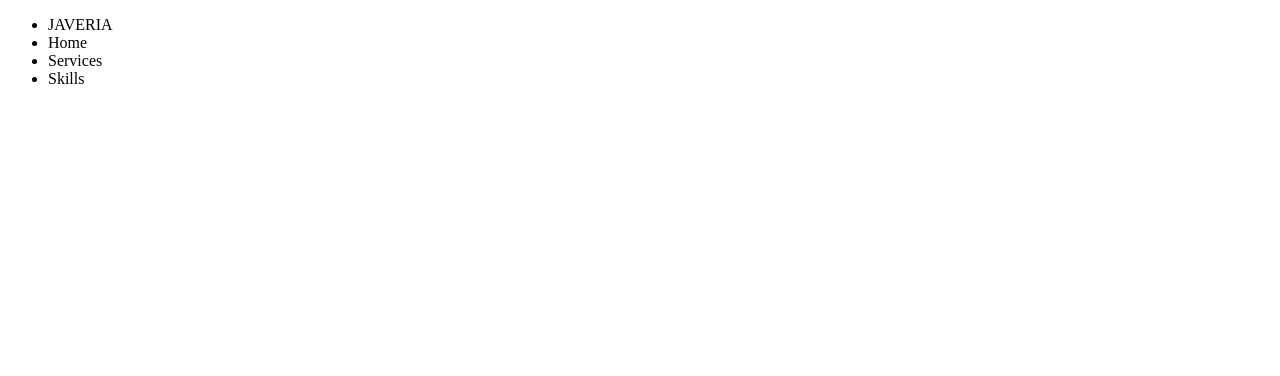
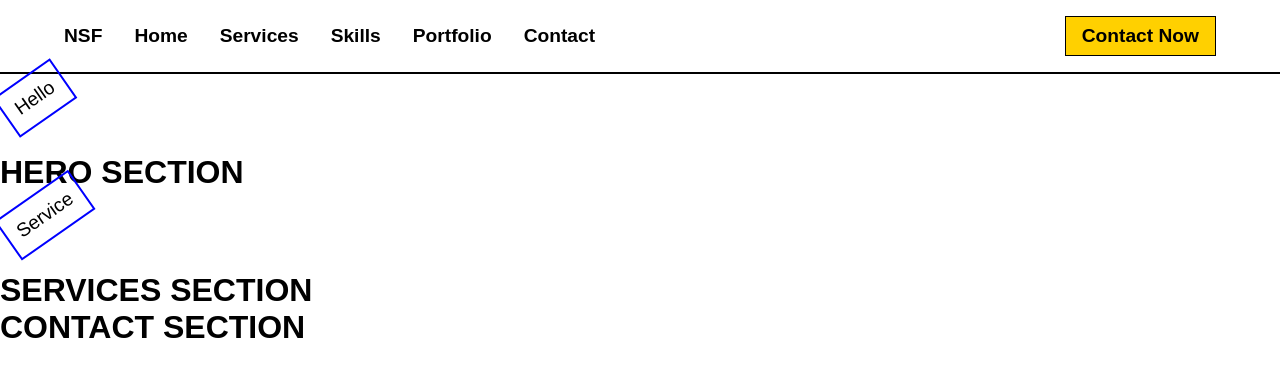
Before and after one commit to MuhammadZohaib28/nsfportfoliowebsitebatch9, a React (Vite) app: page / in a window 1280 px wide. Shown: the top 376 px of the page. Built offline with nearby package versions, Linux system fonts and the light colour scheme.

Commit message:
Components Created.

```diff
--- a/src/App.jsx
+++ b/src/App.jsx
@@ -1,11 +1,13 @@
 import React from "react";
 import Header from "./components/Header/Header";
+import HeroSection from "./components/HeroSection/HeroSection";
 
 const App = () => {
   return (
-    <div>
+    <>
       <Header />
-    </div>
+      <HeroSection />
+    </>
   );
 };
 
--- a/src/components/Header/Header.css
+++ b/src/components/Header/Header.css
@@ -0,0 +1,43 @@
+.header {
+  display: flex;
+  justify-content: space-between;
+  align-items: center;
+  padding: 1rem 4rem;
+  /* background: gainsboro; */
+  border-bottom: 2px solid black;
+}
+
+.header-items {
+  display: flex;
+  justify-content: space-between;
+  align-items: center;
+  gap: 2rem;
+  list-style: none;
+}
+
+.header-items li {
+  font-size: 1.2rem;
+  font-weight: bold;
+  cursor: pointer;
+}
+
+.header-items li:hover {
+  background-color: rgb(255, 208, 0);
+  padding: 0.4rem;
+  border-radius: 1rem;
+}
+
+
+.header-button{
+    font-size: 1.2rem;
+    padding: 0.5rem 1rem;
+    border: 1px solid black;
+    background-color: rgb(255, 208, 0);
+    font-weight: bold;
+}
+
+
+.header-button:hover{
+    background-color: black;
+    color: white;
+}
--- a/src/components/Header/Header.jsx
+++ b/src/components/Header/Header.jsx
@@ -1,9 +1,10 @@
 import React from "react";
+import "./Header.css";
 
 const Header = () => {
   const headerData = [
     {
-      item: "JAVERIA",
+      item: "NSF",
       address: "/home",
     },
     {
@@ -18,15 +19,25 @@ const Header = () => {
       item: "Skills",
       address: "/skills",
     },
+    {
+      item: "Portfolio",
+      address: "/portfolio",
+    },
+    {
+      item: "Contact",
+      address: "/contact",
+    },
   ];
 
   return (
-    <header>
-      <ul>
-        {headerData.map((i, name) => (
-          <li>{i.item}</li>
+    <header className="header">
+      <ul className="header-items">
+        {headerData.map((i, index) => (
+          <li key={index}>{i.item}</li>
         ))}
       </ul>
+
+      <button className="header-button">Contact Now</button>
     </header>
   );
 };
--- /dev/null
+++ b/src/components/HeroSection/HeroSection.jsx
@@ -0,0 +1,15 @@
+import React from "react";
+import SectionHeading from "../SectionHeading/SectionHeading";
+
+const HeroSection = () => {
+  return (
+    <div>
+      <SectionHeading sectionheading={"HERO SECTION"} tag={"Hello"} />
+
+      <SectionHeading sectionheading={"SERVICES SECTION"} tag={"Service"} />
+      <SectionHeading sectionheading={"CONTACT SECTION"} />
+    </div>
+  );
+};
+
+export default HeroSection;
--- /dev/null
+++ b/src/components/SectionHeading/SectionHeading.css
@@ -0,0 +1,13 @@
+.tag {
+  display: inline-block;
+  border: 2px solid blue;
+  padding: 0.7rem;
+  font-size: 1.2rem;
+  -webkit-transform: rotate(-35deg);
+  transform: rotate(-35deg);
+
+  margin-bottom: 2rem;
+}
+
+.sectionheading {
+}
--- /dev/null
+++ b/src/components/SectionHeading/SectionHeading.jsx
@@ -0,0 +1,14 @@
+import React from "react";
+import "./SectionHeading.css";
+
+const SectionHeading = ({ sectionheading, tag }) => {
+  return (
+    <div className="sectionheading">
+      {tag && <span className="tag">{tag}</span>}
+
+      <h1>{sectionheading}</h1>
+    </div>
+  );
+};
+
+export default SectionHeading;
--- a/src/index.css
+++ b/src/index.css
@@ -0,0 +1,6 @@
+* {
+  margin: 0;
+  padding: 0;
+  box-sizing: border-box;
+  font-family: sans-serif;
+}
--- a/src/main.jsx
+++ b/src/main.jsx
@@ -6,6 +6,5 @@ import App from "./App.jsx";
 createRoot(document.getElementById("root")).render(
   <StrictMode>
     <App />
-
   </StrictMode>
 );
```
Also changed, not shown: src/components/HeroSection/HeroSection.css (added).
